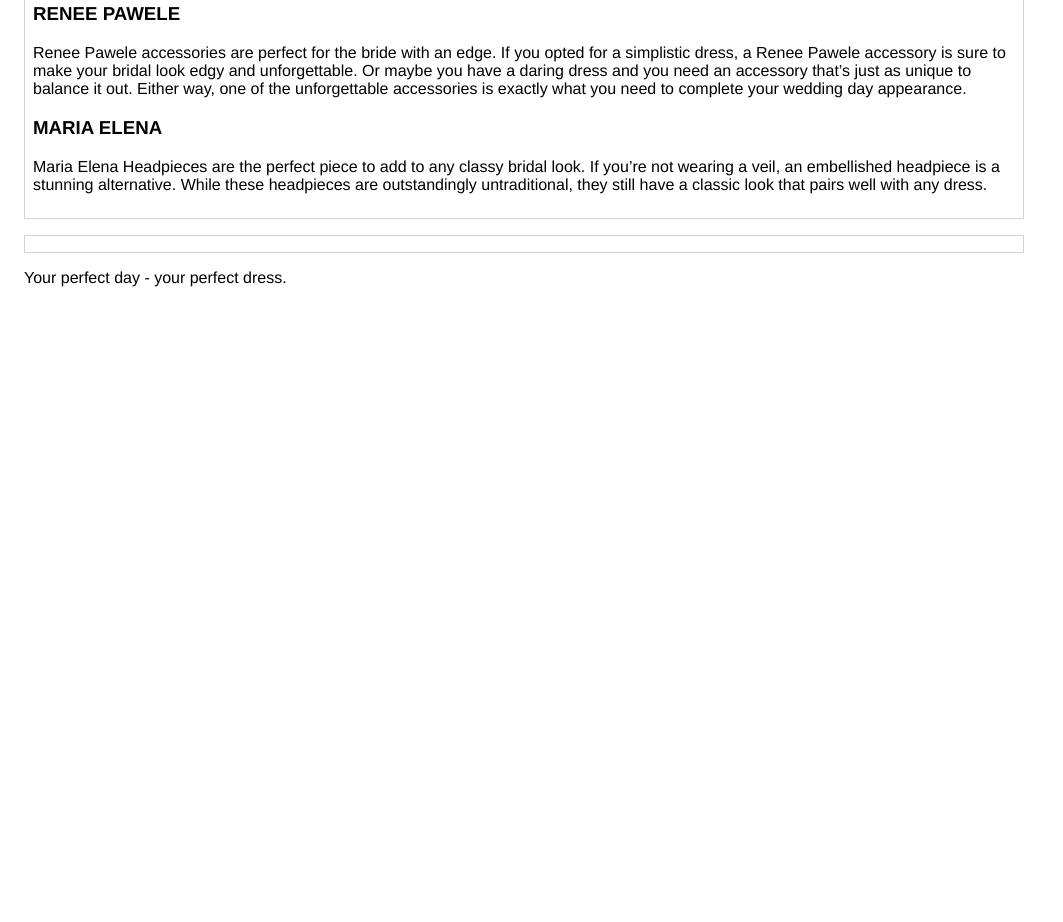
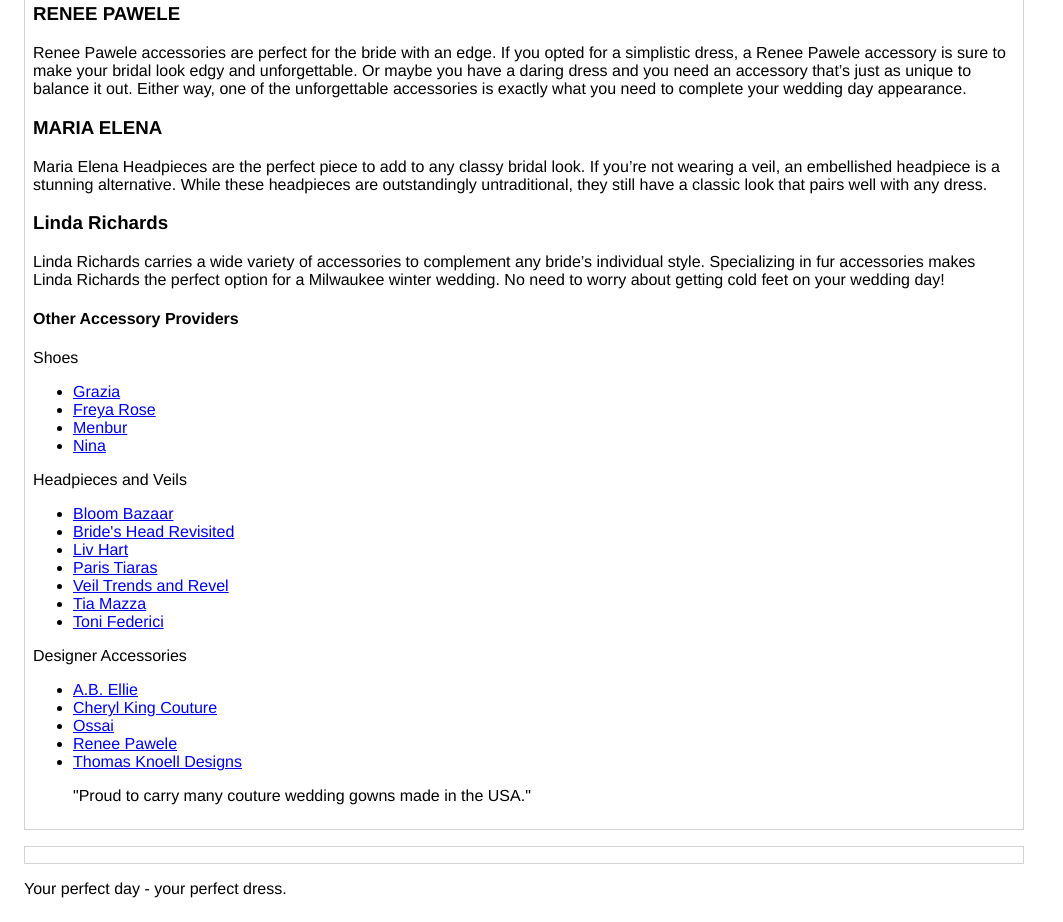
Before and after one commit to benjaminbartling/group1, a plain HTML site: page wireframes/index.html in a window 1280 px wide. Shown: the part 1253-2175 px from the top of the page, without its empty margins (0-1063 px from the left). Before the commit the page ends 1564 px from the top, so only its background shows below. Drawn offline with Linux system fonts and the light colour scheme.

Commit message:
List added with block quote

```diff
--- a/wireframes/index.html
+++ b/wireframes/index.html
@@ -47,6 +47,40 @@
 <p>Renee Pawele accessories are perfect for the bride with an edge. If you opted for a simplistic dress, a Renee Pawele accessory is sure to make your bridal look edgy and unforgettable. Or maybe you have a daring dress and you need an accessory that’s just as unique to balance it out. Either way, one of the unforgettable accessories is exactly what you need to complete your wedding day appearance.</p>
 <h3>MARIA ELENA</h3>
 <p>Maria Elena Headpieces are the perfect piece to add to any classy bridal look. If you’re not wearing a veil, an embellished headpiece is a stunning alternative. While these headpieces are outstandingly untraditional, they still have a classic look that pairs well with any dress.</p>
+<h3>Linda Richards</h3>
+<p>Linda Richards carries a wide variety of accessories to complement any bride’s individual style. Specializing in fur accessories makes Linda Richards the perfect option for a Milwaukee winter wedding. No need to worry about getting cold feet on your wedding day!
+</p>
+<h4>Other Accessory Providers</h4>
+<p>Shoes</p>
+<ul>
+<li><a href="http://www.graziashoes.com/default2.asp">Grazia</a></li>
+<li><a href="http://freyarose.com">Freya Rose</a></li>
+<li><a href="https://www.menbur.us/shoes/bridal">Menbur</a></li>
+<li><a href="http://ninashoes.com">Nina</a></li>
+</ul>
+<p>Headpieces and Veils</p>
+<ul>
+<li><a href="http://www.bloombazaar.com">Bloom Bazaar</a></li>
+<li><a href="http://www.bloombazaar.com">Bride's Head Revisited</a></li>
+<li><a href="http://www.livhart.com">Liv Hart</a></li>
+<li><a href="http://www.paristiaras.com/w/">Paris Tiaras</a></li>
+<li><a href="http://www.veiltrends.com">Veil Trends and Revel</a></li>
+<li><a href="http://www.tiamazza.com">Tia Mazza</a></li>
+<li><a href="http://www.tonifederici.com">Toni Federici</a></li>
+</ul>
+<p>Designer Accessories</p>
+<ul>
+<li><a href="http://www.abellie.com"> A.B. Ellie</a></li>
+<li><a href="http://www.cherylkingcouture.com/welcome.html"> Cheryl King Couture</a></li>
+<li><a href="http://www.ossaibridalaccessories.com">Ossai</a></li>
+<li><a href="http://reneepawelebride.com">Renee Pawele</a></li>
+<li><a href="http://www.thomasknoell.com">Thomas Knoell Designs</a></li>
+</ul>
+
+<blockquote>"Proud to carry many couture wedding gowns made in the USA."
+</blockquote>
+
+
 
 
 
```
